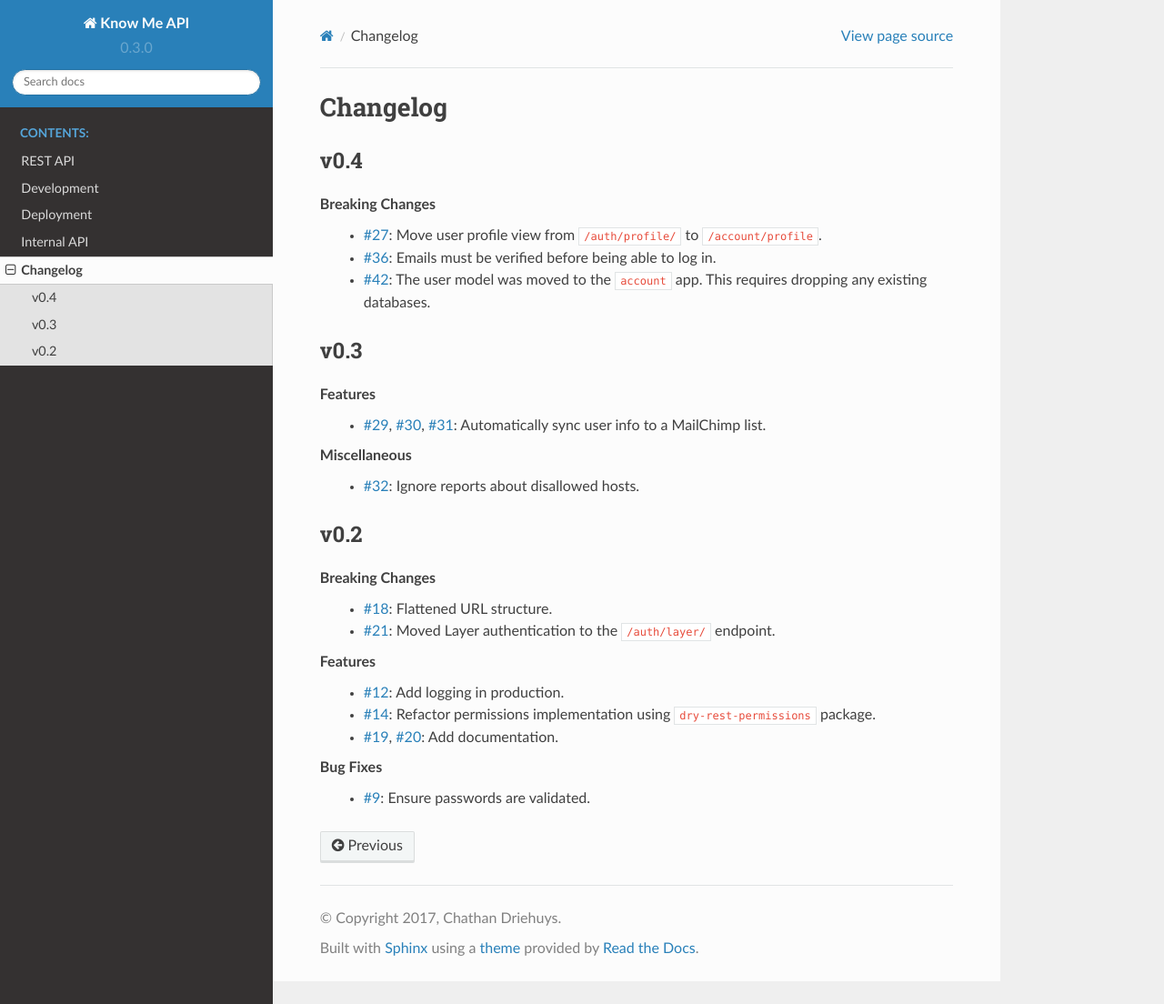
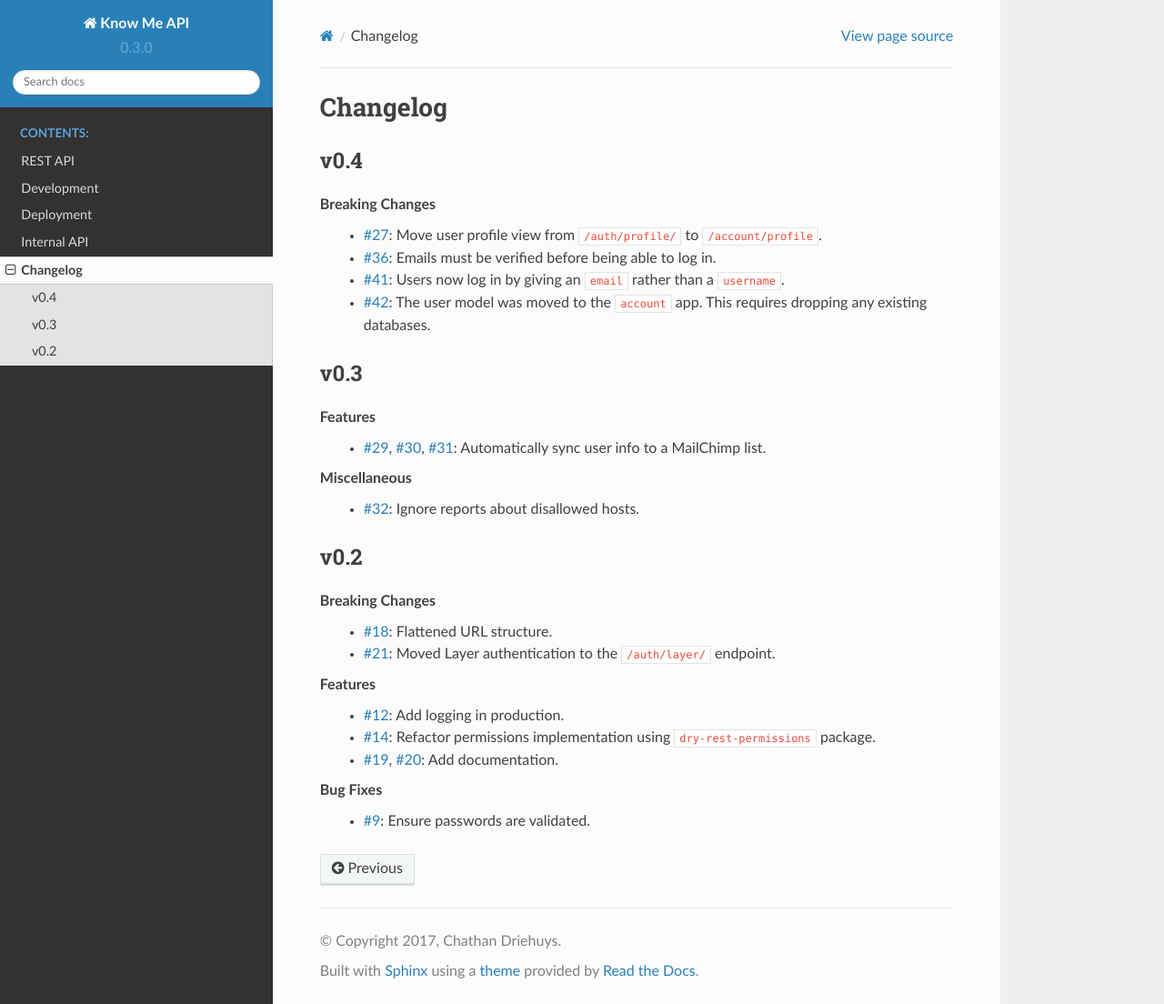
Before and after one commit to knowmetools/km-api, a Sphinx documentation site: the page built from docs/changelog.rst, in a window 1280 px wide and 1104 px high. Shown: the whole window at 91% size. Built offline with Sphinx 7.4.7 and the Read the Docs theme 2.0.0, drawn with Linux system fonts in a browser that asks for light colours.

Commit message:
Update changelog.

```diff
--- a/docs/changelog.rst
+++ b/docs/changelog.rst
@@ -8,6 +8,7 @@ v0.4
 Breaking Changes
   * :issue:`27`: Move user profile view from ``/auth/profile/`` to ``/account/profile``.
   * :issue:`36`: Emails must be verified before being able to log in.
+  * :issue:`41`: Users now log in by giving an ``email`` rather than a ``username``.
   * :issue:`42`: The user model was moved to the ``account`` app. This requires dropping any existing databases.
 
 
```
